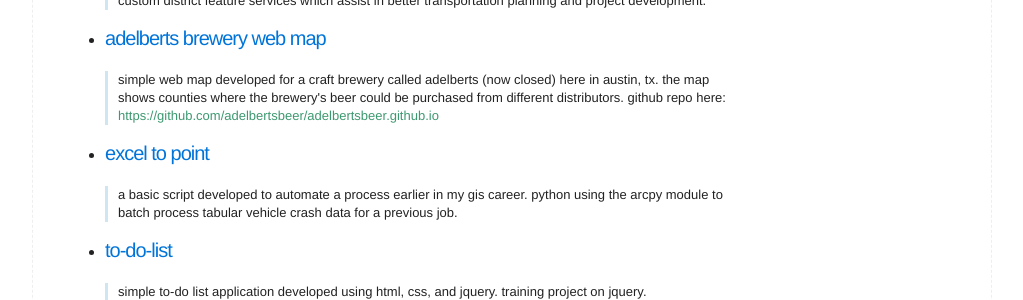
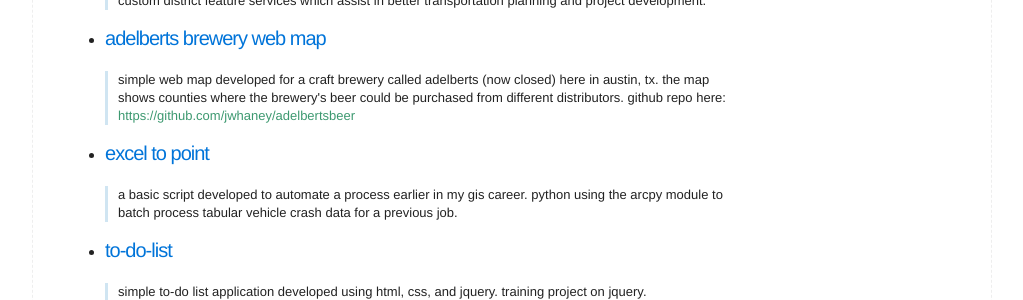
Before and after one commit to jwhaney/jwhaney.github.io, a Jekyll site: the page built from index.html, in a window 1280 px wide and 900 px high, scrolled down 1524 px. Shown: the part 152-452 px from the top of the window, without its empty margins (128-1151 px from the left). Built offline with Jekyll 4.4.1, drawn with Linux system fonts in a browser that asks for light colours.

Commit message:
Update index.html

```diff
--- a/index.html
+++ b/index.html
@@ -120,10 +120,10 @@
       </blockquote>
     </li>
     <li>
-      <h3 id="adelberts-brewery-web-map"><a class="blue" href="https://adelbertsbeer.github.io/">adelberts brewery web map</a></h3>
+      <h3 id="adelberts-brewery-web-map"><a class="blue" href="https://jwhaney.github.io/adelbertsbeer">adelberts brewery web map</a></h3>
       <blockquote>
         <p>
-          simple web map developed for a craft brewery called adelberts (now closed) here in austin, tx. the map shows counties where the brewery's beer could be purchased from different distributors. github repo here: <a class="olive" href="https://github.com/adelbertsbeer/adelbertsbeer.github.io">https://github.com/adelbertsbeer/adelbertsbeer.github.io</a>
+          simple web map developed for a craft brewery called adelberts (now closed) here in austin, tx. the map shows counties where the brewery's beer could be purchased from different distributors. github repo here: <a class="olive" href="https://github.com/jwhaney/adelbertsbeer">https://github.com/jwhaney/adelbertsbeer</a>
         </p>
       </blockquote>
     </li>
```
